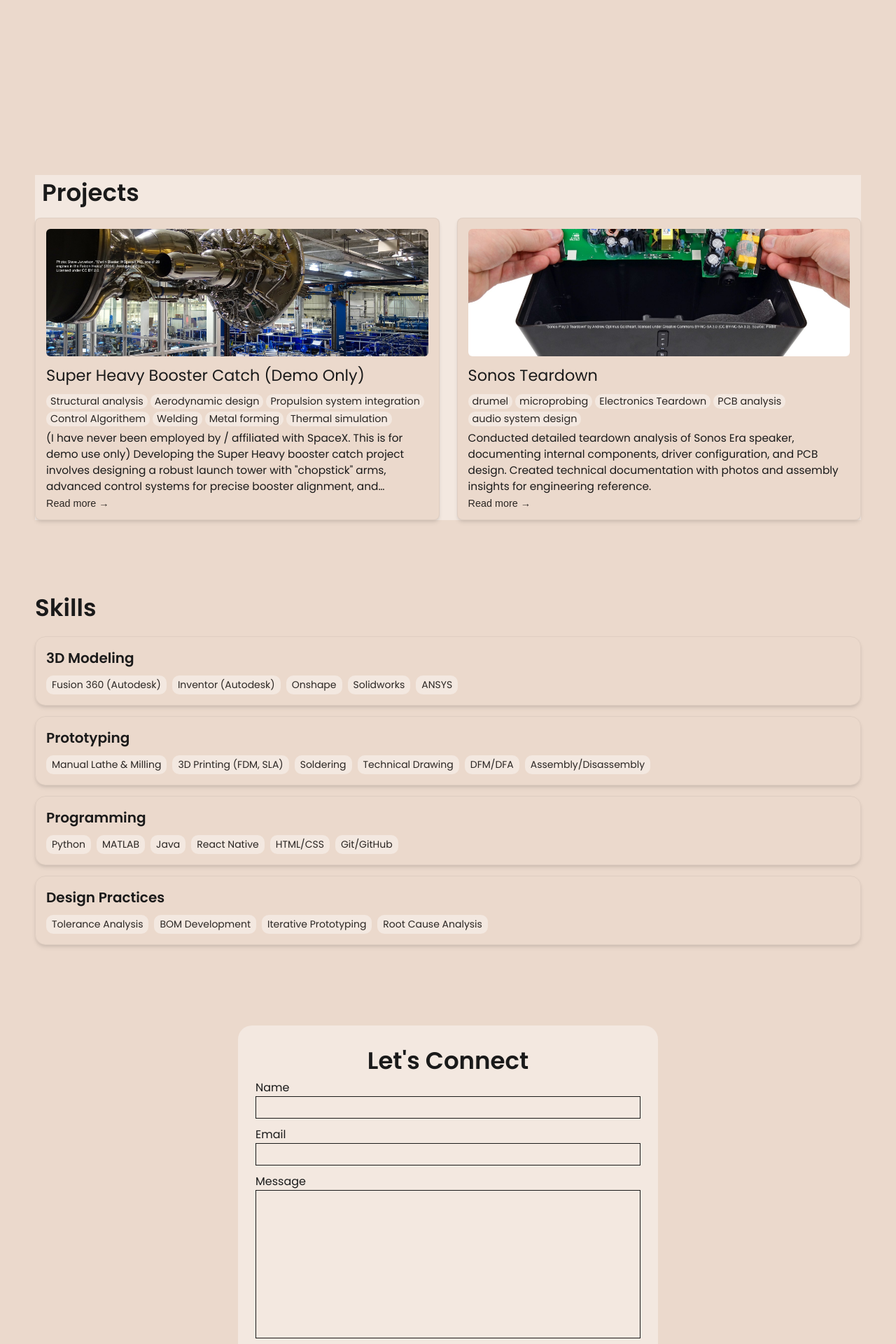
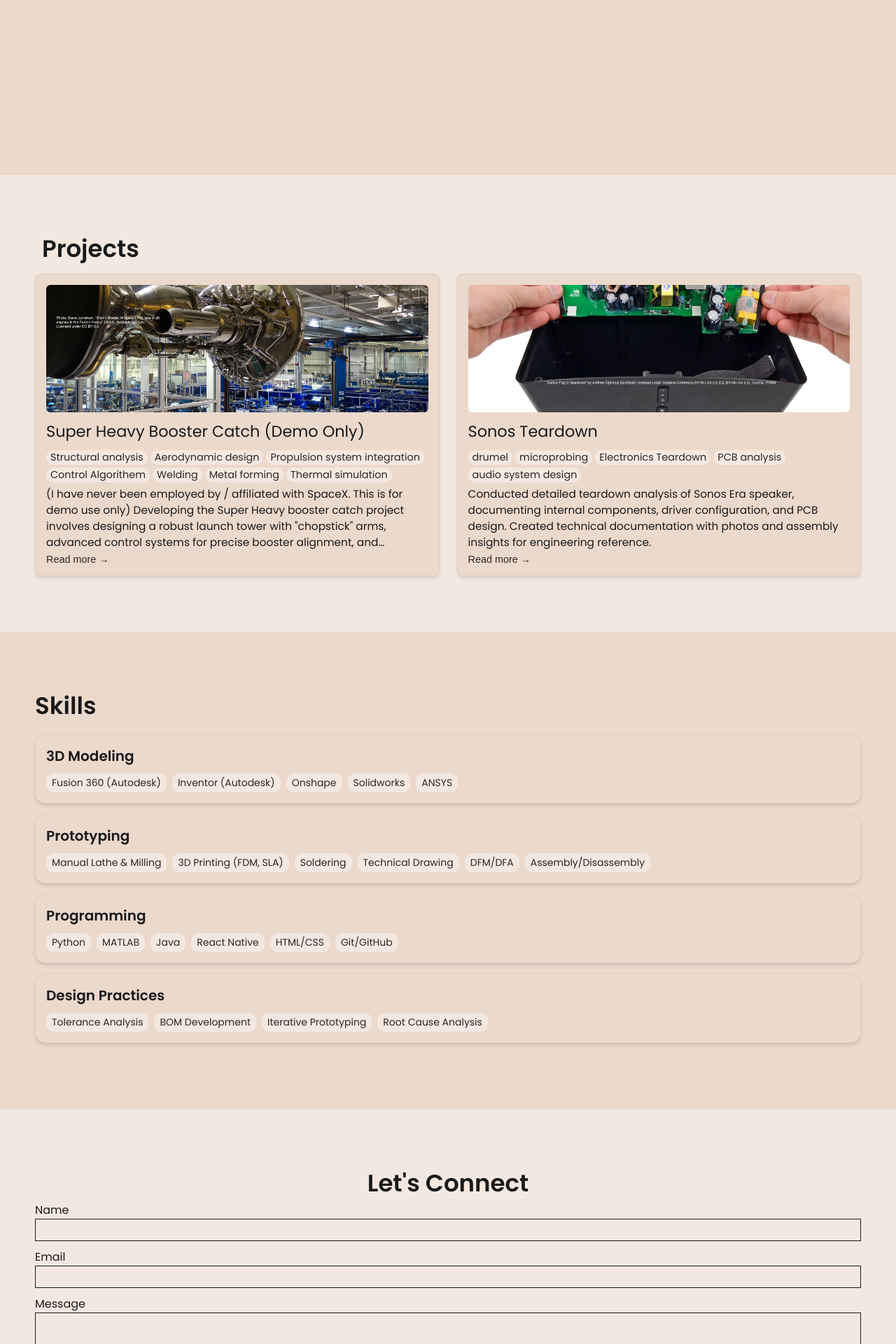
Before and after one commit to oliviatolliver/oliviatolliver.github.io, a Jekyll site: the page built from index.html, in a window 1280 px wide. Shown: the part 1229-3149 px from the top of the page at 70% size. Built offline with Jekyll 4.4.1, drawn with Linux system fonts in a browser that asks for light colours.

Commit message:
reverting _includes/ files and changing style.css

```diff
--- a/_includes/contact.html
+++ b/_includes/contact.html
@@ -1,5 +1,5 @@
 <!-- SECTION 4: Contact-->
-<section id="contact" class= "contact-section" style="background-color: var(--light-background-color);">
+<section id="contact" class= "contact-section">
     <h2>Let's Connect</h2>
 
     <div class="group">
--- a/_includes/hero.html
+++ b/_includes/hero.html
@@ -1,6 +1,6 @@
 
 <!-- SECTION 1: Hero -->
-<section class="hero-section" style="background-color: var(--background-color);">
+<section class="hero-section">
     <div class="group">
         <div class="text">
             <h2>
--- a/_includes/projects.html
+++ b/_includes/projects.html
@@ -1,5 +1,5 @@
 <!-- SECTION 3: project -->
-<section id="projects" class="project-grid-section" style="background-color: var(--light-background-color);">
+<section id="projects" class="project-grid-section">
     <h2 class="slide-right">Projects</h2>
 
     <div class="grid-container">
--- a/_includes/skills.html
+++ b/_includes/skills.html
@@ -1,4 +1,5 @@
-<section id="skills" class="skills-section" style="background-color: var(--background-color);">
+<section id="skills" class="skills-section"
+>
     <h2>Skills</h2>
 
     <ul class="skill-categories">
--- a/css/styles.css
+++ b/css/styles.css
@@ -260,11 +260,16 @@
 
 /*SECTION 2: PROJECT GRID */
 .project-grid-section {
-    margin-bottom: 100px;
-    margin-top: 50px;
+    margin: 0;
+    padding: 80px 50px;
     display:flex;
     flex-direction: column;
     justify-content: center;
+    background-color: var(--light-background-color);
+    width: 100vw;
+    position: relative;
+    left: 50%;
+    transform: translateX(-50%);
    }
 
 .project-grid-section h2{
@@ -374,9 +379,15 @@
 
 /* SECTION 3: SKILLS */
 .skills-section {
-    margin-bottom: 100px;
+    margin: 0;
+    padding: 80px 50px;
     display:flex;
     flex-direction: column;
+    background-color: var(--background-color);
+    width: 100vw;
+    position: relative;
+    left: 50%;
+    transform: translateX(-50%);
 }
 
 .skills-section h2 {
@@ -433,12 +444,13 @@
 
 /* SECTION 4: CONTACT */
 .contact-section {
-    padding: 25px 25px;
-    max-width: 600px;
-    margin: 0 auto;
-    border-radius: 20px;
-    margin-bottom: 100px;
-
+    margin: 0;
+    padding: 80px 50px;
+    width: 100vw;
+    position: relative;
+    left: 50%;
+    transform: translateX(-50%);
+    background-color: var(--light-background-color);
 }
 
 .contact-section h2 {
```
